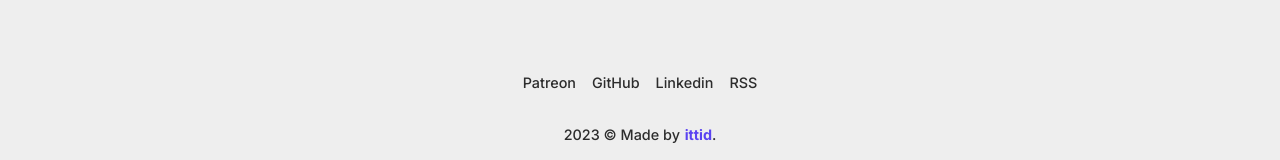
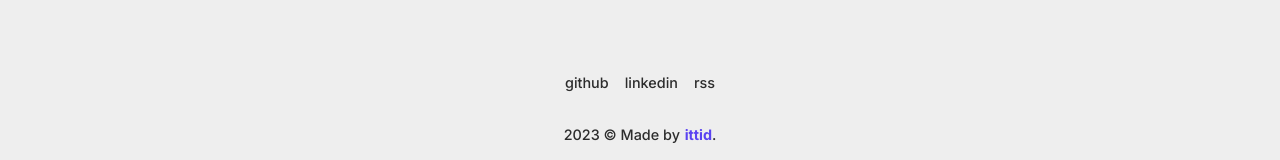
Before and after one commit to ittid/ittiddev.com, a React (Create React App) app: page / in a window 1280 px wide. Shown: the part 1377-1537 px from the top of the page. Built offline with nearby package versions, Linux system fonts and the light colour scheme; no server answers; a web font is replaced by a local one.

Commit message:
Update FooterMenu.js

```diff
--- a/src/components/UI/atoms/footer/FooterMenu.js
+++ b/src/components/UI/atoms/footer/FooterMenu.js
@@ -4,22 +4,17 @@ function FooterMenu() {
       <nav>
         <ul className="footer-menu">
           <li>
-            <a href="https://www.patreon.com/" target="_blank" rel="noreferrer">
-              Patreon
-            </a>
-          </li>
-          <li>
             <a href="https://github.com/ittid" target="_blank" rel="noreferrer">
-              GitHub
+              github
             </a>
           </li>
           <li>
             <a
-              href="https://www.linkedin.com/in/ahnaine-dev/"
+              href="https://www.linkedin.com/in/abdessamadahnaine/"
               target="_blank"
               rel="noreferrer"
             >
-              Linkedin
+              linkedin
             </a>
           </li>
           <li>
@@ -28,7 +23,7 @@ function FooterMenu() {
               target="_blank"
               rel="noreferrer"
             >
-              RSS
+              rss
             </a>
           </li>
         </ul>
```
